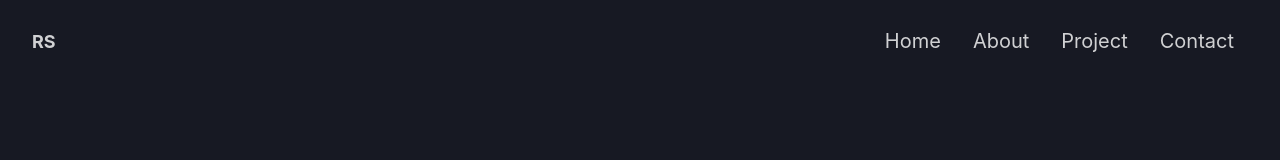
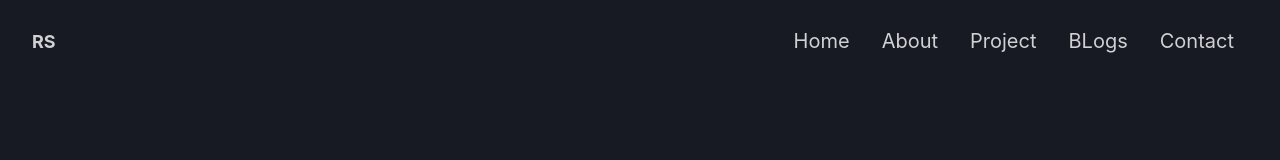
Before and after one commit to sri-rishi/sriRishi-portfoliio, a React (Create React App) app: page / in a window 1280 px wide. Shown: the top 160 px of the page. Built offline with nearby package versions, Linux system fonts and the light colour scheme.

Commit message:
add another blog tab in navbar

```diff
--- a/src/components/navigation/components/MenuLinks.jsx
+++ b/src/components/navigation/components/MenuLinks.jsx
@@ -23,6 +23,7 @@ const MenuLinks = ({isOpen}) => {
                 <MenuTabs to="/">Home</MenuTabs>
                 <MenuTabs to="/about">About</MenuTabs>
                 <MenuTabs to="/project">Project</MenuTabs>
+                <MenuTabs to="/blogs">BLogs</MenuTabs>
                 <MenuTabs to="/contact">Contact</MenuTabs>
             </Stack>
         </Box>
```
